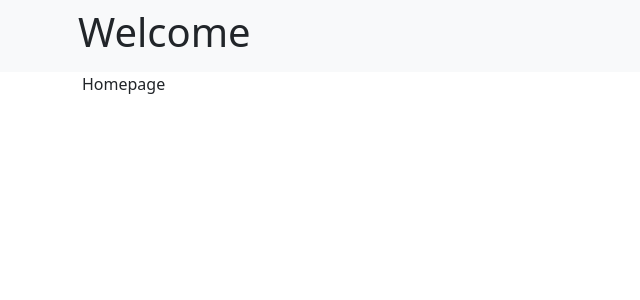
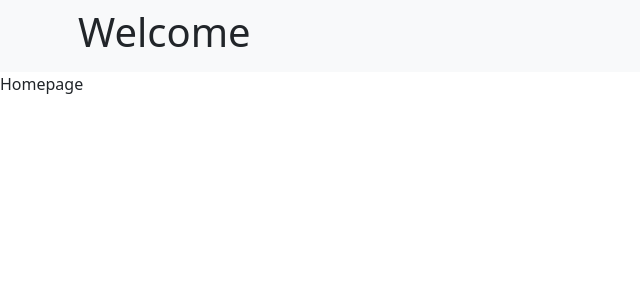
Before and after one commit to valecristiano/react-template, a React (Vite) app: page / in a window 1280 px wide. Shown: the top 300 px of the page, without its empty margins (0-640 px from the left). Built offline with nearby package versions, Linux system fonts and the light colour scheme.

Commit message:
layout update

```diff
--- a/src/layouts/DefaultLayout.jsx
+++ b/src/layouts/DefaultLayout.jsx
@@ -6,11 +6,7 @@ export default function DefaultLayout() {
     <>
       <Header />
       <main>
-        <section>
-          <div className="container">
-            <Outlet />
-          </div>
-        </section>
+        <Outlet />
       </main>
     </>
   );
```
